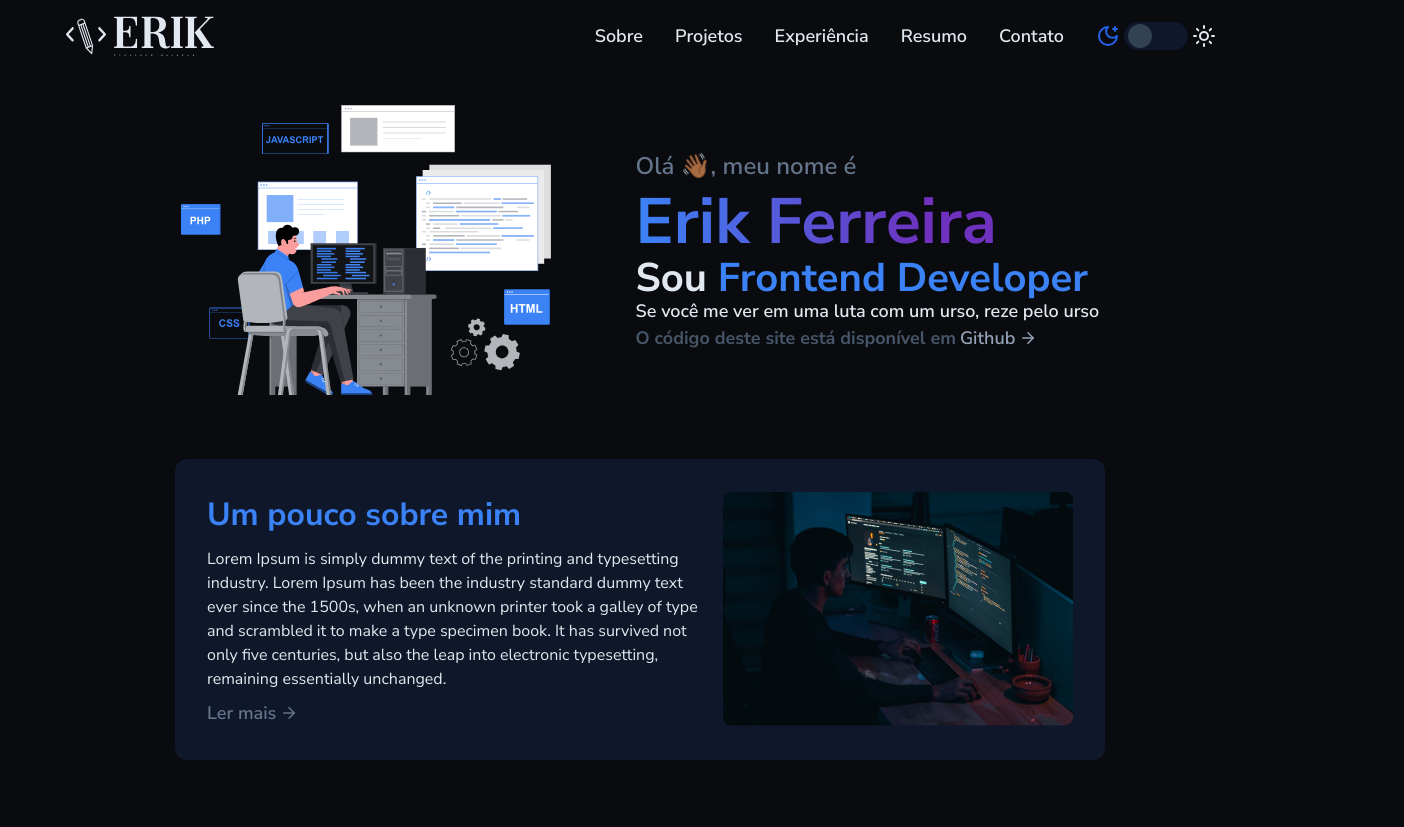
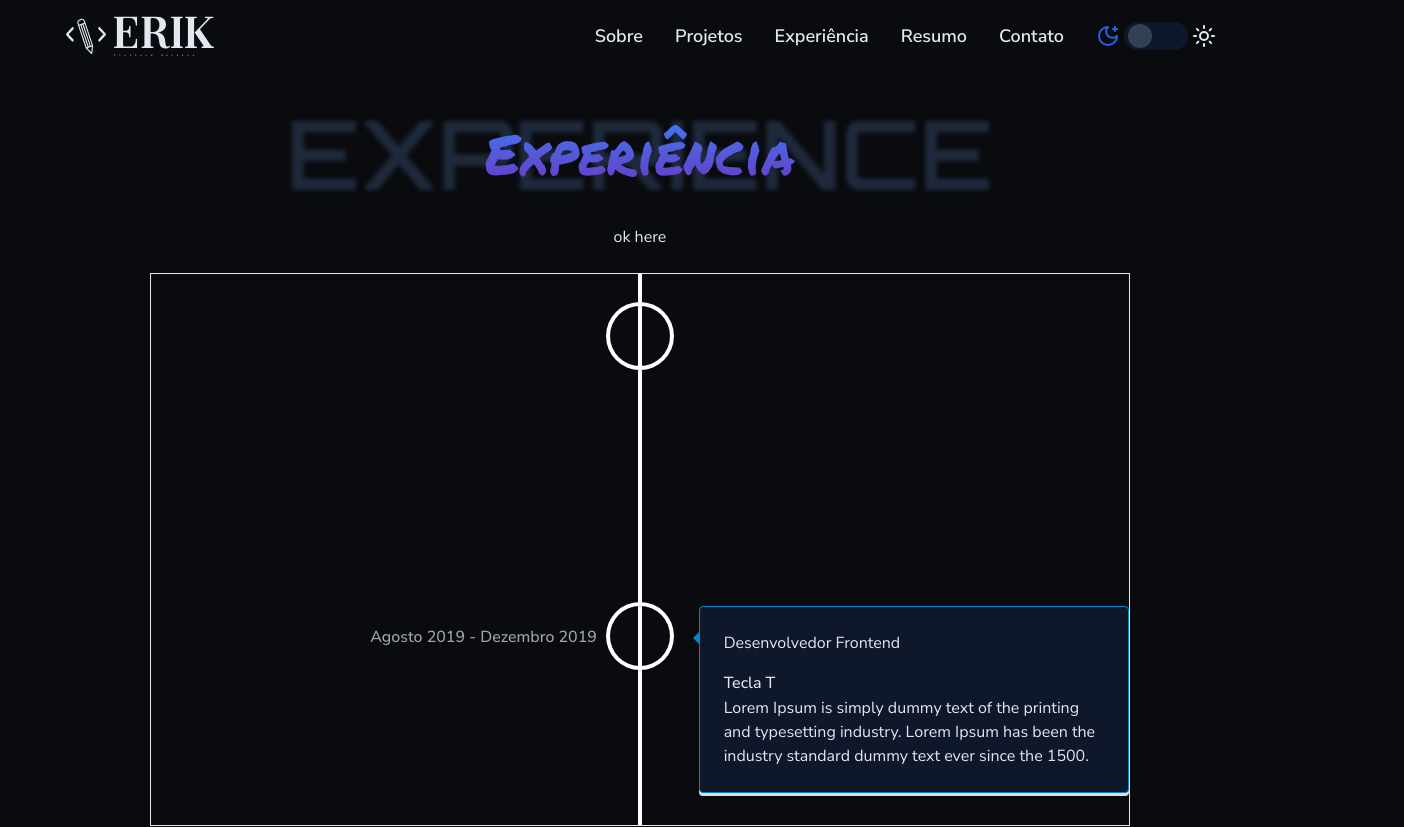
Before and after one commit to erik-ferreira/portfolio, a Next.js app: page / in a window 1280 px wide. Shown: the top 827 px of the page, 1404 px wide, since content can reach past the window. Built offline with nearby package versions, Linux system fonts and the light colour scheme.

Commit message:
start section experiences

```diff
--- a/package.json
+++ b/package.json
@@ -15,7 +15,9 @@
     "lucide-react": "^0.292.0",
     "next": "14.0.2",
     "react": "^18",
+    "react-chrono": "^2.3.1",
     "react-dom": "^18",
+    "react-vertical-timeline-component": "^3.6.0",
     "tailwind-merge": "^2.0.0",
     "tailwind-variants": "^0.1.18"
   },
@@ -23,6 +25,7 @@
     "@types/node": "^20",
     "@types/react": "^18",
     "@types/react-dom": "^18",
+    "@types/react-vertical-timeline-component": "^3.3.6",
     "autoprefixer": "^10.0.1",
     "eslint": "^8",
     "eslint-config-next": "14.0.2",
--- a/src/app/page.tsx
+++ b/src/app/page.tsx
@@ -1,6 +1,7 @@
 import { Header } from "@/components/page/Header"
 import { Resume } from "@/components/page/Resume"
 import { Skills } from "@/components/page/Skills"
+import { Experiences } from "@/components/page/Experiences"
 import { Certifications } from "@/components/page/Certifications"
 
 export default function Home() {
@@ -8,11 +9,13 @@ export default function Home() {
     <main>
       <Header />
 
-      <Resume />
+      {/* <Resume />
 
       <Skills />
 
-      <Certifications />
+      <Certifications /> */}
+
+      <Experiences />
     </main>
   )
 }
--- /dev/null
+++ b/src/components/page/Experiences.tsx
@@ -0,0 +1,46 @@
+"use client"
+
+import { User } from "lucide-react"
+import {
+  VerticalTimeline,
+  VerticalTimelineElement,
+} from "react-vertical-timeline-component"
+
+import { Title } from "@/components/Title"
+
+import { experiences } from "@/defaults/experiences"
+
+import "react-vertical-timeline-component/style.min.css"
+
+interface ExperiencesProps {}
+
+export function Experiences({ ...rest }: ExperiencesProps) {
+  return (
+    <div className="max-w-content w-content mx-auto flex flex-col items-center gap-6 p-8">
+      <Title label="Experiência" labelBackground="Experience" />
+      ok here
+      <VerticalTimeline className="border">
+        {experiences.map((experience) => (
+          <VerticalTimelineElement
+            key={experience.id}
+            visible
+            contentStyle={{
+              backgroundColor: "#0F172A",
+              padding: 24,
+              borderRadius: 4,
+              borderWidth: 1,
+              borderColor: "#0284c7",
+            }}
+            contentArrowStyle={{ borderRight: "7px solid #0284c7" }}
+            date={experience.date}
+          >
+            <h3>{experience.office}</h3>
+            <p>{experience.company}</p>
+
+            <span>{experience.description}</span>
+          </VerticalTimelineElement>
+        ))}
+      </VerticalTimeline>
+    </div>
+  )
+}
--- /dev/null
+++ b/src/defaults/experiences.ts
@@ -0,0 +1,18 @@
+export const experiences = [
+  {
+    id: 1,
+    office: "Estagiário",
+    company: "Rocketseat",
+    description:
+      "Lorem Ipsum is simply dummy text of the printing and typesetting industry. Lorem Ipsum has been the industry standard dummy text ever since the 1500s, when an unknown printer took a galley of type and scrambled it to make a type specimen book.",
+    date: "Agosto 2019 - Dezembro 2019",
+  },
+  {
+    id: 2,
+    office: "Desenvolvedor Frontend",
+    company: "Tecla T",
+    description:
+      "Lorem Ipsum is simply dummy text of the printing and typesetting industry. Lorem Ipsum has been the industry standard dummy text ever since the 1500.",
+    date: "Agosto 2019 - Dezembro 2019",
+  },
+]
```
Also changed, not shown: 1 other file (tests, documents, lock files or other folders).
